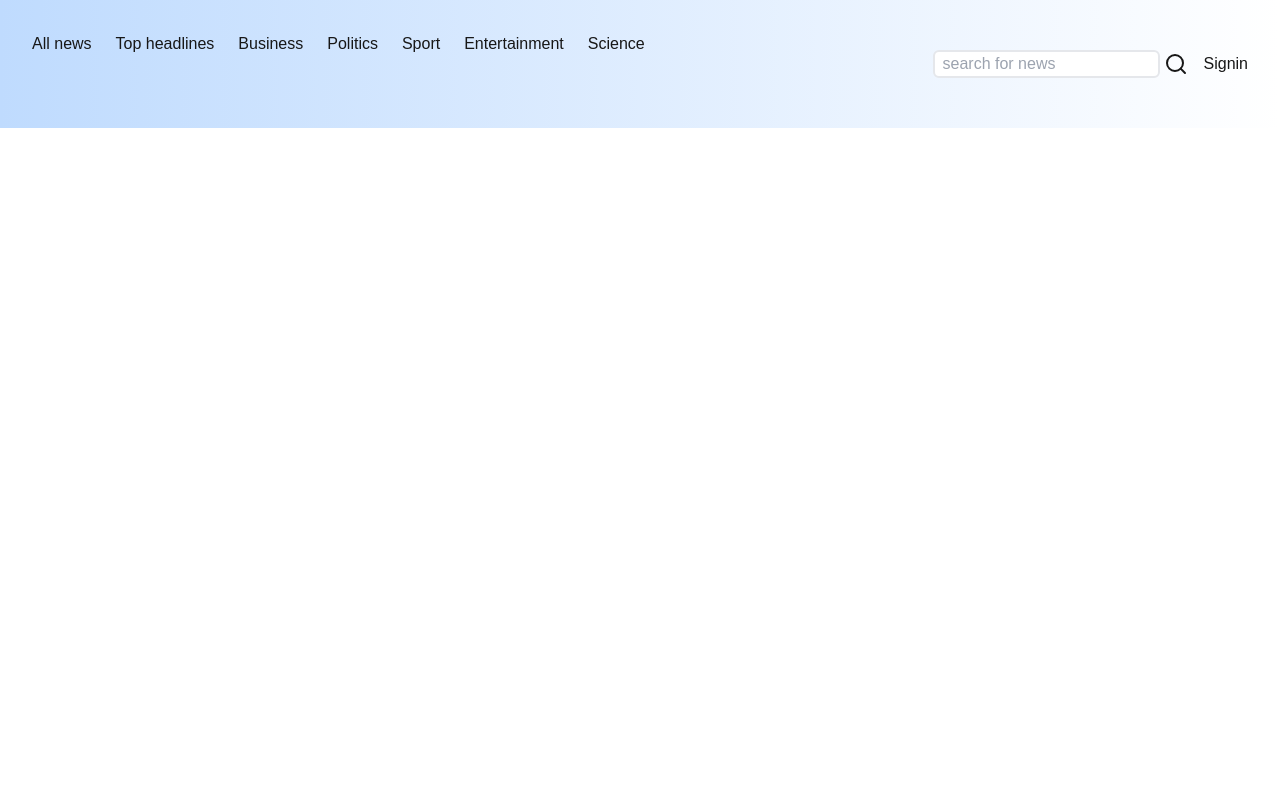
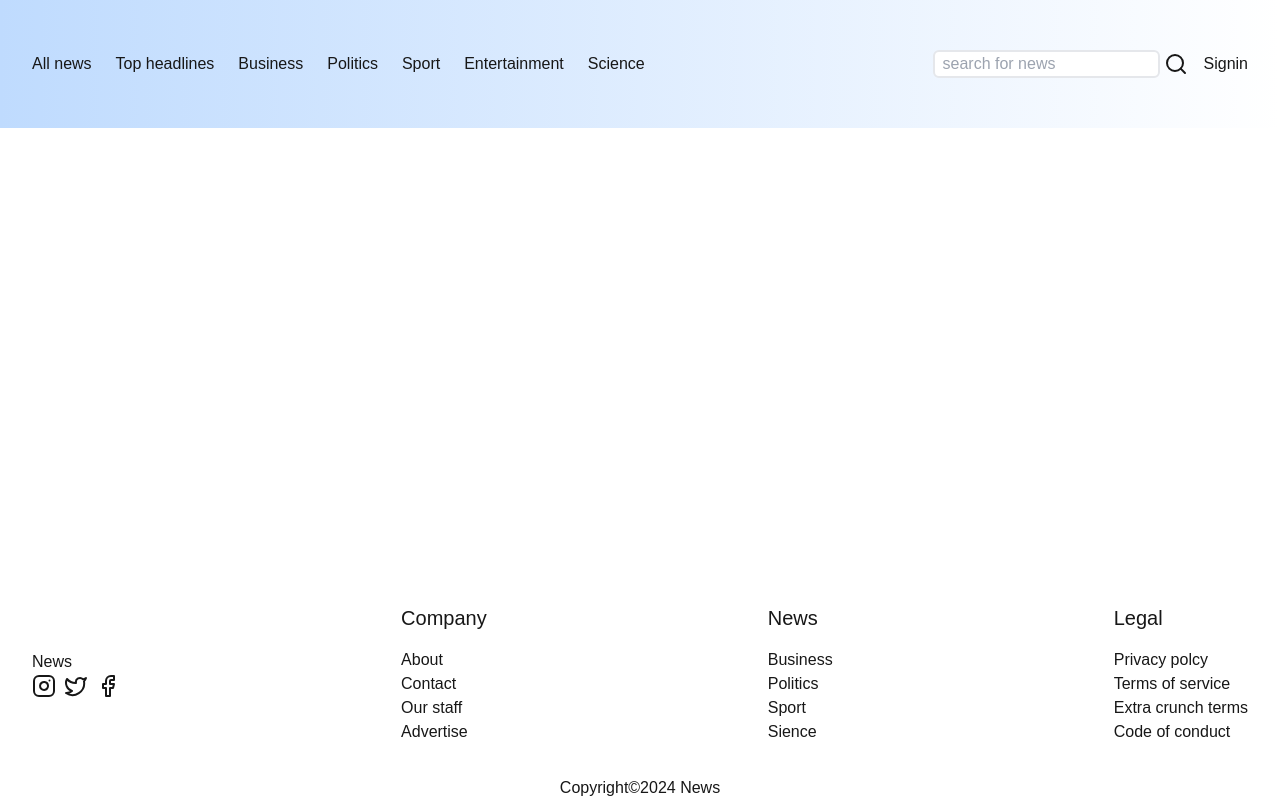
Before and after one commit to yohannesjho/news-aggregator-frontend, a Next.js app: page / in a window 1280 px wide. Built offline with nearby package versions, Linux system fonts and the light colour scheme.

Commit message:
Add footer

```diff
--- a/app/components/Header.js
+++ b/app/components/Header.js
@@ -3,7 +3,7 @@ const { SearchIcon } = require("lucide-react")
 const Header = () => {
     return (
 
-    <header className="bg-gradient-to-r from-blue-200 to-silver-100 px-8 py-8 h-32 flex justify-between">
+    <header className="bg-gradient-to-r from-blue-200 to-silver-100 px-8 py-8 h-32 flex justify-between items-center">
          <nav>
             <ul className="flex space-x-6">
                 <li><a>All news</a></li>
--- /dev/null
+++ b/app/components/footer.js
@@ -0,0 +1,49 @@
+import { Instagram, Twitter, Facebook } from 'lucide-react';
+const Footer = () => {
+    return (
+        <footer>
+            <div className="px-8 py-8 flex justify-between items-center">
+                <div>
+                    <div>News</div>
+                    <div className='flex space-x-2'>
+                        <Instagram />
+                        <Twitter />
+                        <Facebook />
+                    </div>
+                </div>
+                <div>
+                    <h2 className="text-xl mb-4">Company</h2>
+                    <ul>
+                        <li className="cursor-pointer"><a>About</a></li>
+                        <li><a>Contact</a></li>
+                        <li className="cursor-pointer"><a>Our staff</a></li>
+                        <li className="cursor-pointer"><a>Advertise</a></li>
+                    </ul>
+                </div>
+                <div>
+                    <h2 className="text-xl mb-4">News</h2>
+                    <ul>
+                        <li className="cursor-pointer"><a>Business</a></li>
+                        <li className="cursor-pointer"><a>Politics</a></li>
+                        <li className="cursor-pointer"><a>Sport</a></li>
+                        <li className="cursor-pointer"><a>Sience</a></li>
+                    </ul>
+                </div>
+                <div>
+                    <h2 className="text-xl mb-4">Legal</h2>
+                    <ul>
+                        <li className="cursor-pointer"><a>Privacy polcy</a></li>
+                        <li className="cursor-pointer"><a>Terms of service</a></li>
+                        <li className="cursor-pointer"><a>Extra crunch terms</a></li>
+                        <li className="cursor-pointer"><a>Code of conduct</a></li>
+                    </ul>
+                </div>
+            </div>
+            <div className="text-center">
+                Copyright&copy;2024 News
+            </div>
+        </footer>
+    )
+}
+
+module.exports = Footer
--- a/app/layout.js
+++ b/app/layout.js
@@ -1,6 +1,8 @@
 import { Geist, Geist_Mono } from "next/font/google";
 import "./globals.css";
 import Header from "./components/Header";
+import Footer from "./components/footer"
+
 
 const geistSans = Geist({
   variable: "--font-geist-sans",
@@ -21,13 +23,13 @@ export default function RootLayout({ children }) {
   return (
     <html lang="en">
       <body
-        className={`${geistSans.variable} ${geistMono.variable} antialiased`}
+        className= {`${geistSans.variable} ${geistMono.variable} antialiased flex flex-col min-h-screen`}
       >
         <Header />
-        <main>
+        <main className="flex-grow">
           {children}
-
         </main>
+        <Footer />
       </body>
     </html>
   );
```
